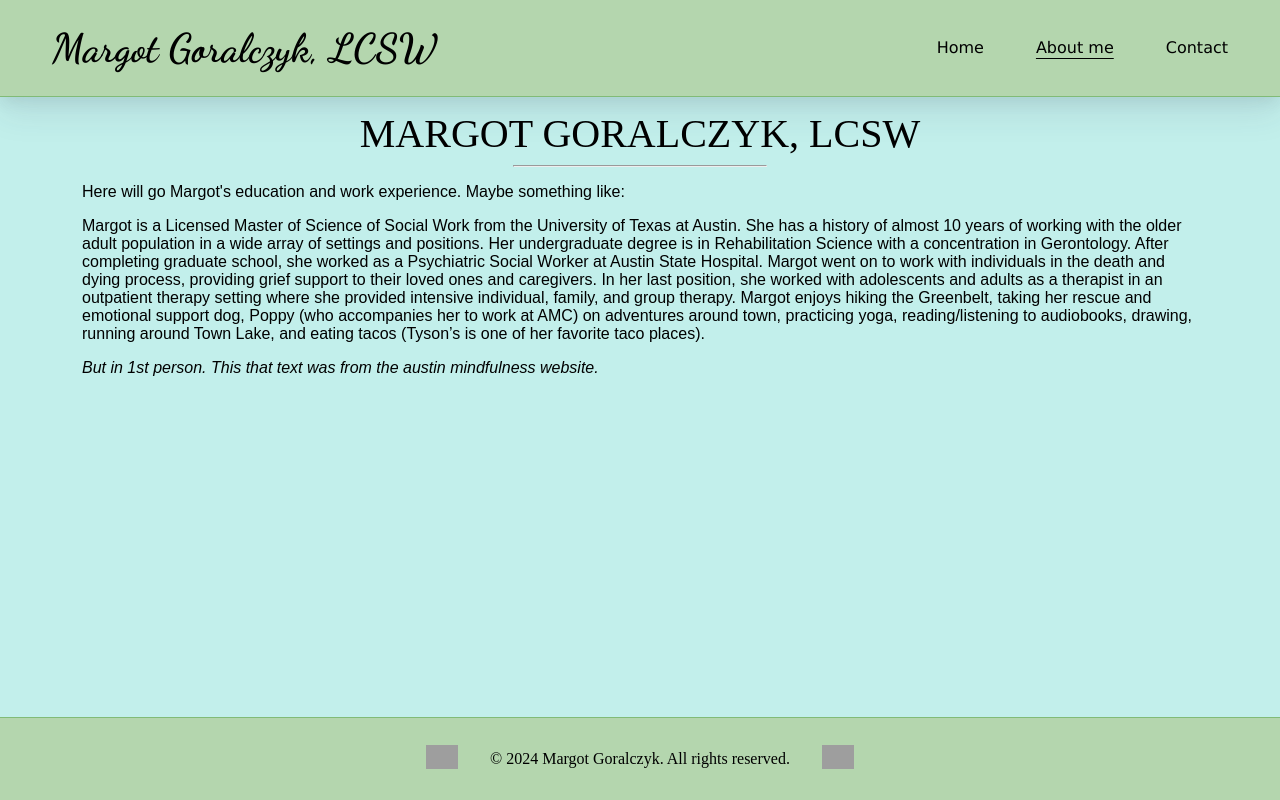
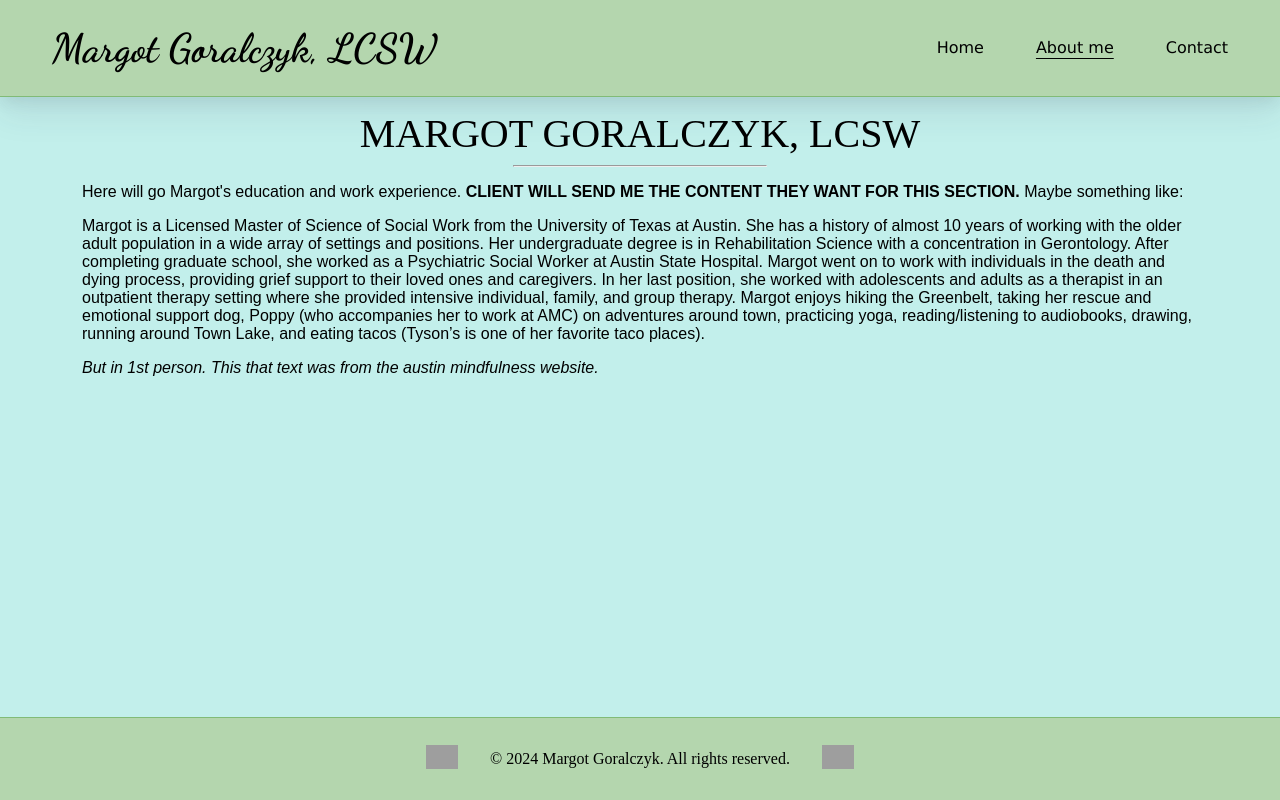
Before and after one commit to pamunev/margot-therapist-website, a React (Create React App) app: page /about-me in a window 1280 px wide. Built offline with nearby package versions, Linux system fonts and the light colour scheme; grey boxes are pictures that could not be loaded.

Commit message:
Added colors, styled form, changed home image.

```diff
--- a/src/routes/AboutMe.jsx
+++ b/src/routes/AboutMe.jsx
@@ -7,8 +7,11 @@ function AboutMe() {
       <hr className="hr-title" />
       <div className="about-content-text">
         <p>
-          Here will go Margot's education and work experience. Maybe something
-          like:
+          Here will go Margot's education and work experience.{" "}
+          <strong>
+            CLIENT WILL SEND ME THE CONTENT THEY WANT FOR THIS SECTION.
+          </strong>{" "}
+          Maybe something like:
         </p>
         <p>
           Margot is a Licensed Master of Science of Social Work from the
--- a/src/routes/home.jsx
+++ b/src/routes/home.jsx
@@ -1,4 +1,6 @@
 import margot from "../Assets/images/margot-dog.png";
+
+import { NavLink } from "react-router-dom";
 
 export default function Home() {
   return (
@@ -11,11 +13,13 @@ export default function Home() {
           <strong>I think this section should be shorter.</strong> Just a
           snippet, maybe a headline that summarizes her services. Before the
           more in-depth stuff. With maybe a link to the about me section.{" "}
+        </p>
+        <p>
           <strong>
             CLIENT WILL SEND ME THE CONTENT THEY WANT FOR THIS SECTION.
           </strong>
-          But here's the original text from Margot's other pages:
         </p>
+        <p>But here's the original text from Margot's other pages:</p>
         <p>
           Do you feel alone, confused, or like no one understands you? Do you
           feel like your life is out of balance? Perhaps you are experiencing
@@ -49,6 +53,11 @@ export default function Home() {
             Maybe add About me and Make an appointment buttons here.
           </strong>
         </p>
+        <NavLink to="/contact">
+          <button type="submit" className="button">
+            Schedule an appointment
+          </button>
+        </NavLink>
       </div>
     </div>
   );
```
